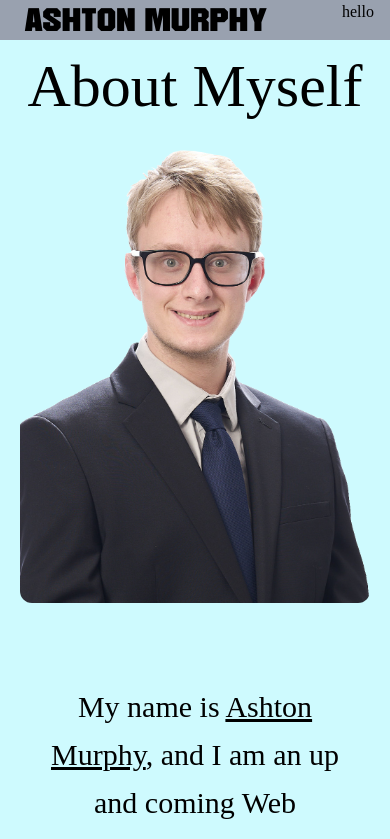
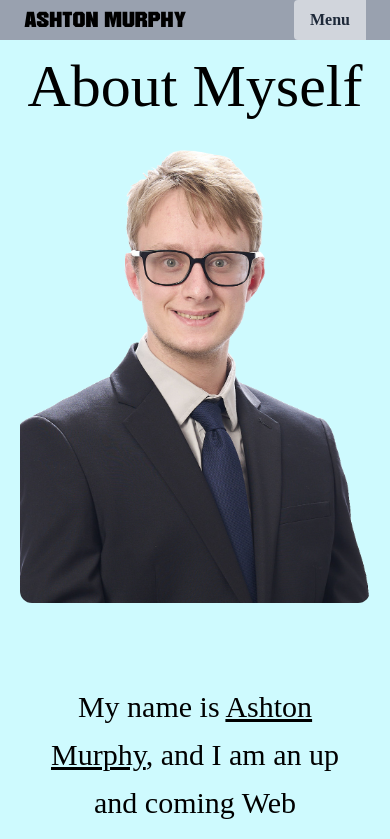
Before and after one commit to AsMurphy-student/portfolio-react-site, a React (Vite) app: page /portfolio-react-site/project in a window 390 px wide. Shown: the top 839 px of the page. Built offline with nearby package versions, Linux system fonts and the light colour scheme; a web font is replaced by a local one.

Commit message:
Created hamburger menu for buttons
Button menu in appbar when below 680px instead of normal row of buttons

```diff
--- a/src/components/content/Logo.tsx
+++ b/src/components/content/Logo.tsx
@@ -9,7 +9,7 @@ const Logo = (siteTheme: Theme) => {
             // style={{
             //     fontFamily: 'MartianRobotics'
             // }}
-            className={`text-4xl ${siteTheme.logoColor} m-0 p-0 text-left cursor-pointer font-[MartianRobotics]`}
+            className={`text-2xl ${siteTheme.logoColor} m-0 p-0 text-left cursor-pointer font-[MartianRobotics]`}
             onClick={() => {
                 navigate('/');
                 window.scrollTo({ top: 0, behavior: 'instant' });
--- a/src/components/navigation/AppBar.tsx
+++ b/src/components/navigation/AppBar.tsx
@@ -1,8 +1,8 @@
 import Logo from '../content/Logo';
 import type { Theme } from '../../interfaces/theme';
 import { useNavigate } from 'react-router-dom';
+import useWindowDimensions from '../utils/Dimensions';
 import { useState } from 'react';
-import useWindowDimensions from '../utils/Dimensions';
 
 const AppBarCustom = (props: { siteTheme: Theme }) => {
   const { siteTheme } = props;
@@ -11,8 +11,11 @@ const AppBarCustom = (props: { siteTheme: Theme }) => {
 
   const { width } = useWindowDimensions();
 
+  const [menuOpen, setMenuOpen] = useState(false);
+
   return (
-    <div className={`${siteTheme.accentColor} fixed top-0 left-0 right-0 flex justify-between px-4 h-10`}
+    <>
+      <div className={`${siteTheme.accentColor} fixed top-0 left-0 right-0 flex justify-between px-4 h-10 w-screen`}
       >
         <span className='float-left flex items-center'>
           <Logo {...siteTheme} />
@@ -22,12 +25,28 @@ const AppBarCustom = (props: { siteTheme: Theme }) => {
           width <= 680
           ?
           (
-          <span><p>hello</p></span>
+            <span className='float-right mr-2 flex items-center'>
+              <div className="inline-flex">
+                <button
+                className="
+                bg-gray-300
+                hover:bg-gray-400
+                text-gray-800
+                font-bold
+                py-2 px-4
+                rounded-l"
+                onClick={() => {
+                  setMenuOpen(!menuOpen);
+                }}
+                >
+                  Menu
+                </button>
+              </div>
+            </span>
           )
           :
           (
             <span className='float-left mr-2 flex items-center'>
-
               <div className="inline-flex">
                 <button
                 className="
@@ -86,6 +105,67 @@ const AppBarCustom = (props: { siteTheme: Theme }) => {
           )
         }
       </div>
+      { menuOpen &&
+      <div className={`${siteTheme.accentColor} fixed top-10 left-0 right-0 flex justify-between px-4 w-screen`}>
+        <span className='float-left mr-2 flex items-center'>
+              <div className="inline-flex">
+                <button
+                className="
+                bg-gray-300
+                hover:bg-gray-400
+                text-gray-800
+                font-bold
+                py-2 px-4
+                rounded-l"
+                onClick={() => {
+                  navigate('/');
+                  window.scrollTo({ top: 0, behavior: 'instant' });
+                }}
+                >
+                  Home
+                </button>
+
+                <button
+                className="
+                bg-gray-300
+                hover:bg-gray-400
+                text-gray-800
+                font-bold
+                py-2 px-4"
+                onClick={() => {
+                  navigate('/#ProjectHeader');
+                  // Handles scrolling to project header when still on home
+                  const element = document.getElementById('ProjectHeader');
+                  if (element) {
+                      element.scrollIntoView({ behavior: 'smooth' });
+                  }
+                }}
+                >
+                  Projects
+                </button>
+
+                <button
+                className="
+                bg-gray-300
+                hover:bg-gray-400
+                text-gray-800
+                font-bold
+                py-2 px-4
+                rounded-r"
+                onClick={() => {
+                  const element = document.getElementById('ContactInfo');
+                  if (element) {
+                      element.scrollIntoView({ behavior: 'smooth' });
+                  }
+                }}
+                >
+                  Contact Info
+                </button>
+              </div>
+            </span>
+      </div>
+      }
+    </>
   );
 };
 
--- a/src/pages/HomePage.tsx
+++ b/src/pages/HomePage.tsx
@@ -26,7 +26,7 @@ function HomePage(props: { siteTheme: Theme, projectDictionary: ProjectDictionar
 
   return (
     <>
-      <div className={`${siteTheme.mainBackgroundColor} dark:bg-black ${siteTheme.mainBackgroundTextColor} dark:text-white font-[MartianMono] py-10 px-5`}>
+      <div className={`${siteTheme.mainBackgroundColor} dark:bg-black ${siteTheme.mainBackgroundTextColor} dark:text-white font-[MartianMono] py-10 px-5 w-screen`}>
         <AppBarCustom siteTheme={siteTheme} />
         {/* Body Div */}
         <div className='mt-4'>
--- a/src/pages/projects/Project.tsx
+++ b/src/pages/projects/Project.tsx
@@ -13,7 +13,7 @@ function Project(props: { projectDictionary: ProjectDictionary, siteTheme: Theme
 
   return (
     <>
-      <div className={`${siteTheme.mainBackgroundColor} dark:bg-black ${siteTheme.mainBackgroundTextColor} dark:text-white font-[MartianMono] pt-10 px-5`}>
+      <div className={`${siteTheme.mainBackgroundColor} dark:bg-black ${siteTheme.mainBackgroundTextColor} dark:text-white font-[MartianMono] py-10 px-5`}>
         <AppBarCustom siteTheme={siteTheme} />
         {/* Body Div */}
         <div className='grid grid-cols-1 lg:grid-cols-2 mt-5'>
```
Lines whose indentation alone changed are shown as unchanged.
